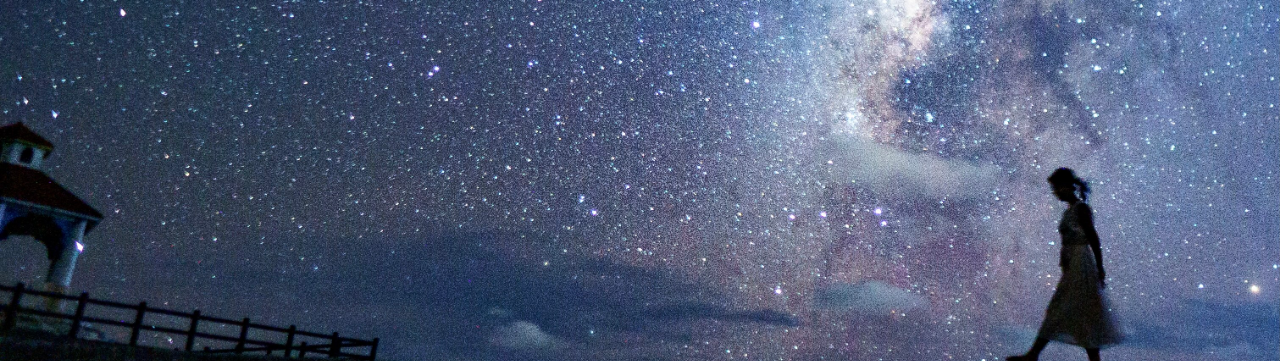
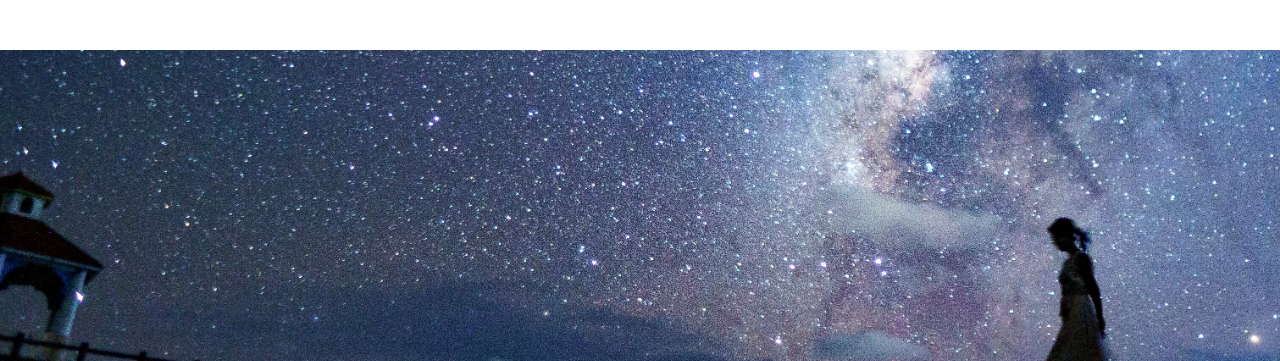
Before and after one commit to erika625/erika625.github.io, a plain HTML site: page mypage/index.html in a window 1280 px wide. Shown: the top 361 px of the page. Drawn offline with Linux system fonts and the light colour scheme; some icons are missing.

Commit message:
header　元に戻す

```diff
--- a/mypage/style.css
+++ b/mypage/style.css
@@ -1,5 +1,5 @@
 /* header */
-/*header {
+header {
 	width: 100%;
 	height: 50px;
 	background-color: #FFF;8}
@@ -19,7 +19,7 @@
 .follow-me > img:first-child {
 	margin-left: 0;
 }
-*/
+
 
 @import compass
 @import compass/reset
```
